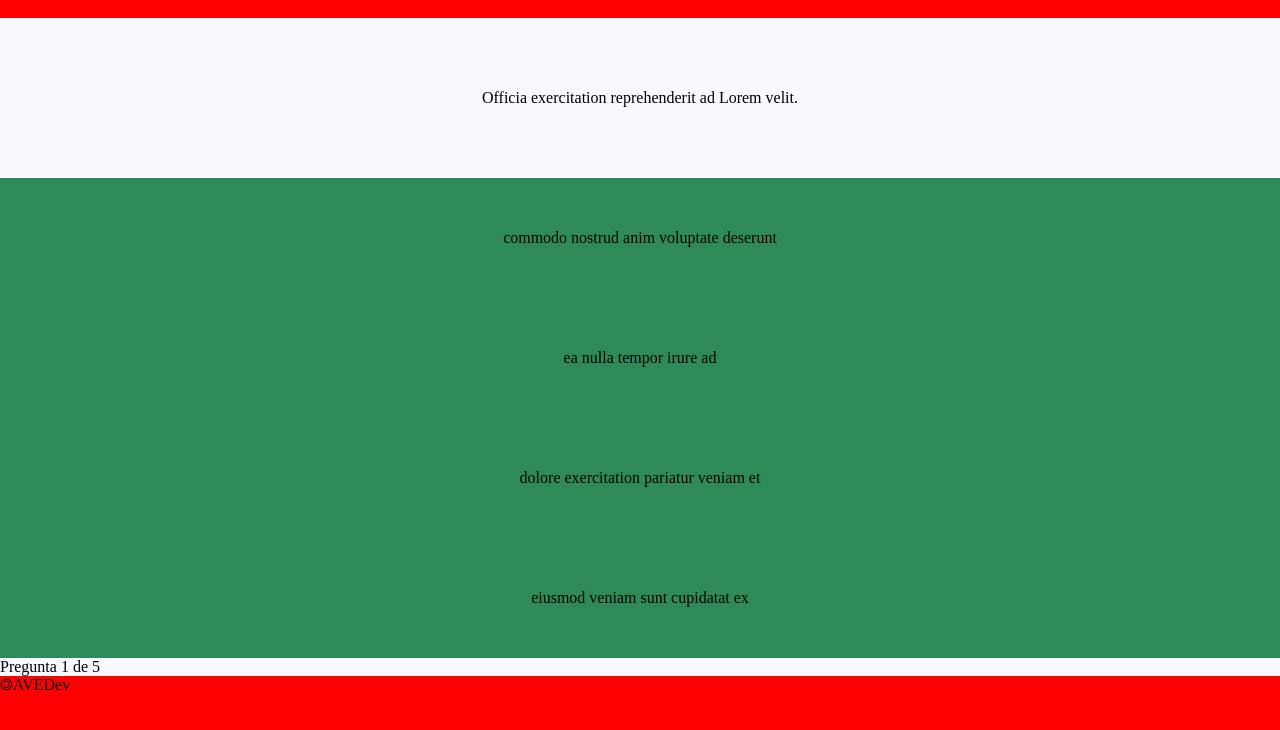
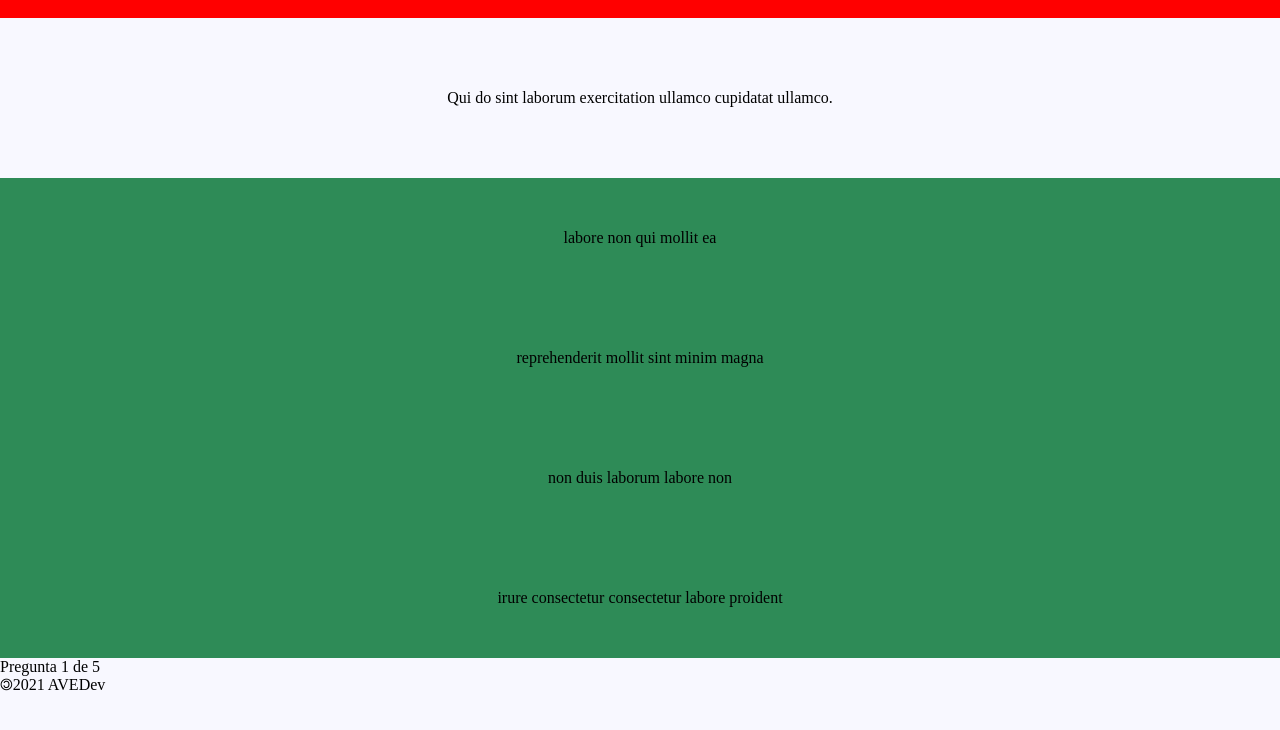
Before and after one commit to rovilram/quizFullstack, a plain HTML site: page quiz.html in a window 1280 px wide. Shown: the part 62-792 px from the top of the page. Drawn offline with Linux system fonts and the light colour scheme.

Commit message:
main.js: now questions & answers are randomized

```diff
--- a/css/styles.css
+++ b/css/styles.css
@@ -28,7 +28,7 @@ h1 {
     margin:0;
 }
 
-.footer {
+.footerWrapper {
     height: 10vh;
     background-color: red;
 }
--- a/js/main.js
+++ b/js/main.js
@@ -1,3 +1,13 @@
+const randomizeArray = (array) => { //para mezclar las respuestas
+  for (let i = 0; i < array.length-1; i++) {
+    if (Math.random() > 0.5) {
+      [array[i], array[i + 1]] = [array[i + 1], array[i]];
+    }
+  }
+  return array;
+}
+
+
 function getQuestions(questions, num) {
   //devuelve tantas preguntas como pasemos en el parámetro "num"
   //de entre el array de preguntas que le pasemos.
@@ -6,16 +16,20 @@ function getQuestions(questions, num) {
 
   const returnQuestions = [];
   //para hacer aleatorios las preguntas
-  /* const questionNumber = questions.length;
-  let=randomQuestion;
+  const questionNumber = questions.length;
+  let randomQuestion;
   for (let i = 0; i < num; i++) {
-      randomQuestion=Math.random()*questionNumber
-      returnQuestions[returnQuestions.length] = questions[i];
-  } */
-  for (let i = 0; i < num; i++) {
-    returnQuestions.push(questions[i]);
+    do {
+      randomQuestion = Math.floor(Math.random() * questionNumber);
+    }
+    while (returnQuestions.includes(questions[randomQuestion]));
+    questions[randomQuestion].answer=randomizeArray(questions[randomQuestion].answers);
+    //TODO: SEGUIR POR AQUI. Estoy mezclando las respuestas, pero ahora no se cual es la buena.
+    returnQuestions[i] = questions[randomQuestion];
+
   }
-  console.log(returnQuestions)
+
+  console.log("Preguntas aleatorias para el Test", returnQuestions)
   return returnQuestions;
 }
 
@@ -144,7 +158,7 @@ const createNode = (element, message, className, container) => {
   tempNode.innerText = message;
   tempNode.className = className;
   container.appendChild(tempNode);
-  //  return tempNode; //Lo devolvemos por si queremos usarlo en la llamada a la función
+  return tempNode; //Lo devolvemos por si queremos usarlo en la llamada a la función
 }
 
 
@@ -168,16 +182,16 @@ const printResults = (results, $screenParent, $formParent) => {
   div.className = "quizForm resultScreen";
   divFinished.className = "finished"
 
-  createNode("h2", "Partida finalizada","finishedHeader", divFinished);
-  createNode("span", "has acertado","finishedText", divFinished);
-  createNode("div", points,"finishedNumber", divFinished);
-  createNode("span", "de", "finishedText",divFinished);
-  createNode("div", totalPoints,"finishedNumber", divFinished);
-  createNode("span", "preguntas", "finishedText",divFinished);
+  createNode("h2", "Partida finalizada", "finishedHeader", divFinished);
+  createNode("span", "has acertado", "finishedText", divFinished);
+  createNode("div", points, "finishedNumber", divFinished);
+  createNode("span", "de", "finishedText", divFinished);
+  createNode("div", totalPoints, "finishedNumber", divFinished);
+  createNode("span", "preguntas", "finishedText", divFinished);
 
   div.appendChild(divFinished);
 
-  divNewGame.className="newGame";
+  divNewGame.className = "newGame";
 
   createNode("span", "¿Quieres Jugar una nueva partida?", "newGameText", divNewGame);
   createNode("div", "Pulsa aquí", "finishedBtn newGameButton", divNewGame);
--- a/quiz.html
+++ b/quiz.html
@@ -23,7 +23,7 @@
     <div id="footerWrapper">
         <footer class="footer">
             <span class="footerText">
-                &#127279;AVEDev
+                &#127279;2021 AVEDev
             </span>
         </div>
     </div>
```
